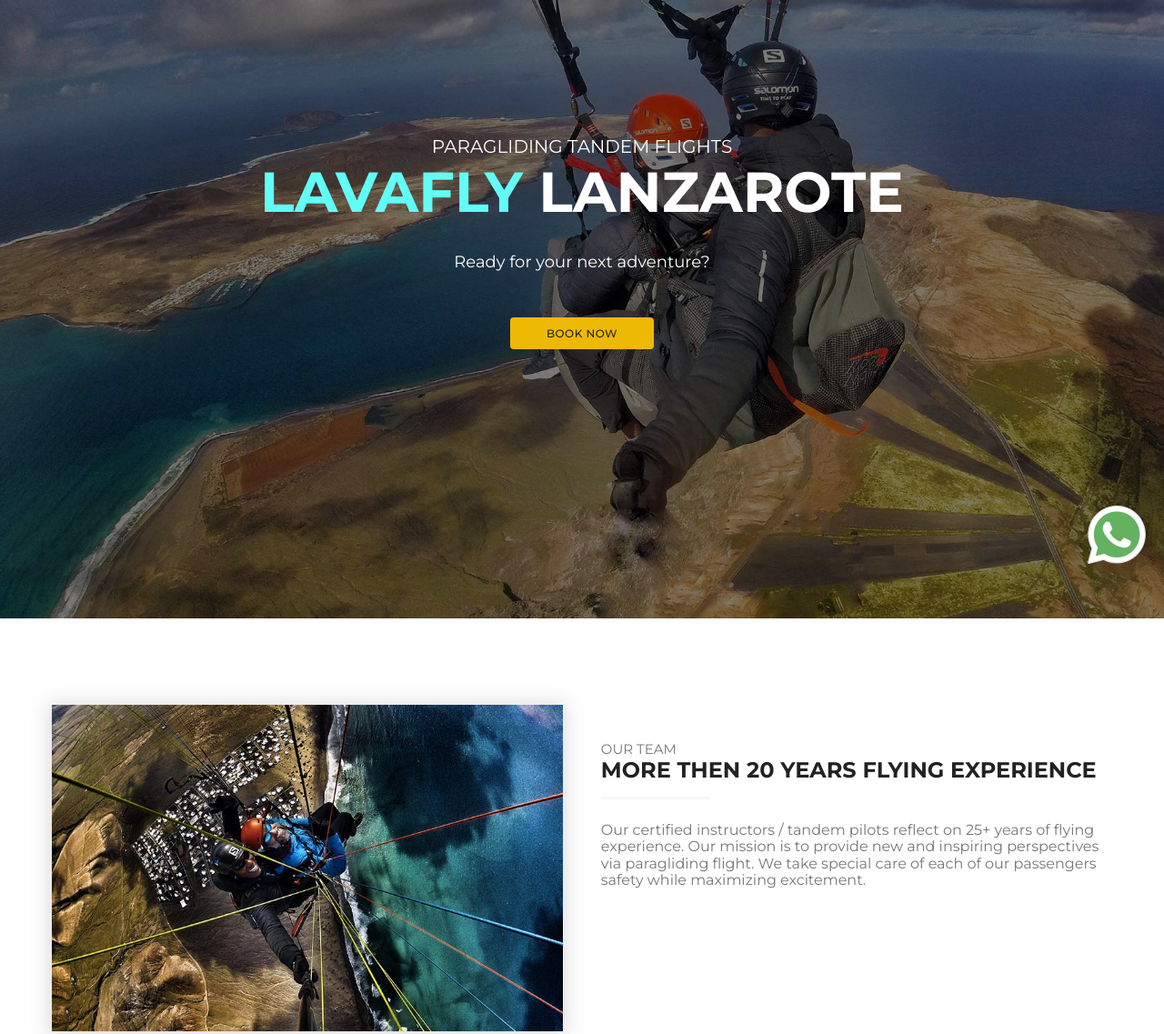
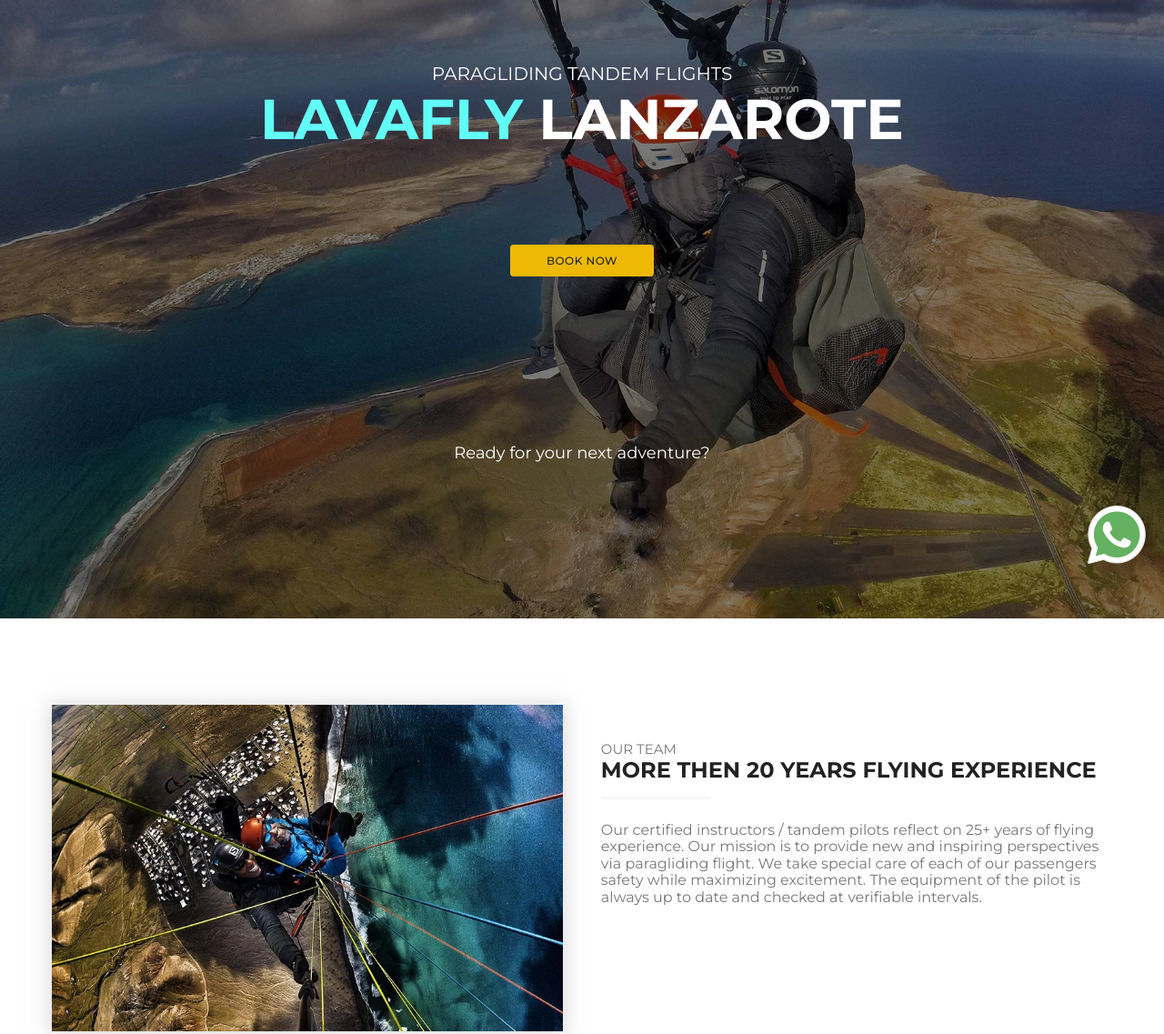
Before and after one commit to guido-an/lavafly, a website built with Parcel: page index.html in a window 1280 px wide. Shown: the part 160-1297 px from the top of the page at 91% size. Built offline with nearby package versions, Linux system fonts and the light colour scheme.

Commit message:
new changes

```diff
--- a/css/main.css
+++ b/css/main.css
@@ -212,9 +212,14 @@ textarea {
   #hero-text {
     z-index: 2;
     position: relative;
-    bottom: 70vh;
+    bottom: 80vh;
     text-align: center;
     color: #fff;
+  }
+
+  #next-adventure {
+    position: relative;
+    top: 290px
   }
   #hero-text h1 {
     font-size: 42px;
--- a/index.html
+++ b/index.html
@@ -63,7 +63,7 @@
 <div id="hero-text">
   <span id="overtitle-hero">PARAGLIDING TANDEM FLIGHTS</span>
   <h1><span id="lavafly">LAVAFLY</span> LANZAROTE</h1>
-  <p>Ready for your next adventure?</p>
+  <p id="next-adventure">Ready for your next adventure?</p>
   <a href="#contact">BOOK NOW</a>
 </div>
 
@@ -77,7 +77,8 @@
     <h2>MORE THEN 20 YEARS FLYING EXPERIENCE</h2>
     <div class="divider"></div>
 <p>
-  Our certified instructors / tandem pilots reflect on 25+ years of flying experience. Our mission is to provide new and inspiring perspectives via paragliding flight. We take special care of each of our passengers safety while maximizing excitement.</p>
+  Our certified instructors / tandem pilots reflect on 25+ years of flying experience. Our mission is to provide new and inspiring perspectives via paragliding flight. We take special care of each of our passengers safety while maximizing excitement. The equipment of the pilot is always up to date and checked at verifiable intervals.
+</p>
 
 </div>
 </div>
@@ -139,12 +140,18 @@
   <div id="tandem-flights-right">
    <span class="overtitle-section-secondary">FOR AN AMAZING ADVENTURE</span>
    <h2>TANDEM FLIGHTS</h2>
-   <p>The Canary Island offers optimal weather conditions for a tandem paragliding flight. Viewed from land Lanzarote's bio diversity is impressive. With black-lava mountains, lush vegetation, white villages, and pristine coral reefs and beaches. Experienced from the air its an awe inspiring and unforgettable adventure.
+   <p>The Canary Island offers optimal weather conditions for a tandem paragliding flight. Viewed from land Lanzarote's bio diversity is impressive. With black-lava mountains, lush vegetation, white villages, and pristine coral reefs and beaches. Experienced from the air its an awesome inspiring and unforgettable adventure.
 
     Like a bird, you will glide on the Laminar Sea coastal winds. Cruising over 15 km long beaches of Riscos de Famara and 600 meters above the lava island cliffs. Certain conditions can even accelerate flight over the gorgeous neighboring island La Graciosa.
 
-    Wind directions can also grant flight to Orzola or the Mirador del Rio. Here you can land in paradise, relax on the beach and rejuvenate your soul in the crystal clear ocean waters.</p>
+    Wind directions can also grant flight to Orzola or the Mirador del Rio. Here you can land in paradise, relax on the beach and rejuvenate your soul in the crystal clear ocean waters.
+    Once you have arrived at the starting point we will begin our detailed preparation. Once safety points and weather conditions are approved and the flight is classified as "safe" by the pilot, it is only a few steps to the ultimate adventure of the skies.
+
+  </p>
+  <p>      We typically take off into the wind of the Canary Islands, just a few steps together at the launch site and we gracefully fly like a bird.
+  </p>
   </div>
+
 </div>
 
 <!-- SPECIALS -->
```
